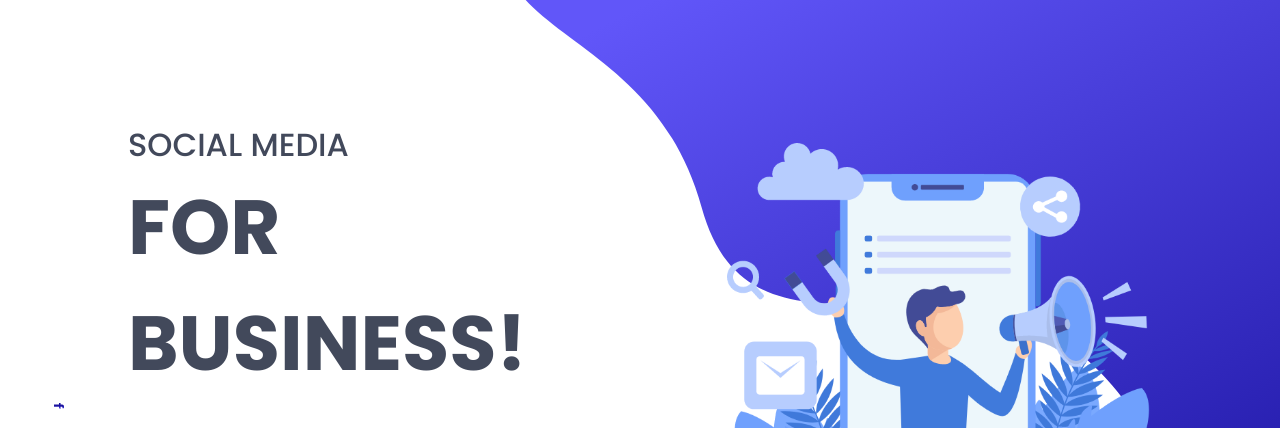
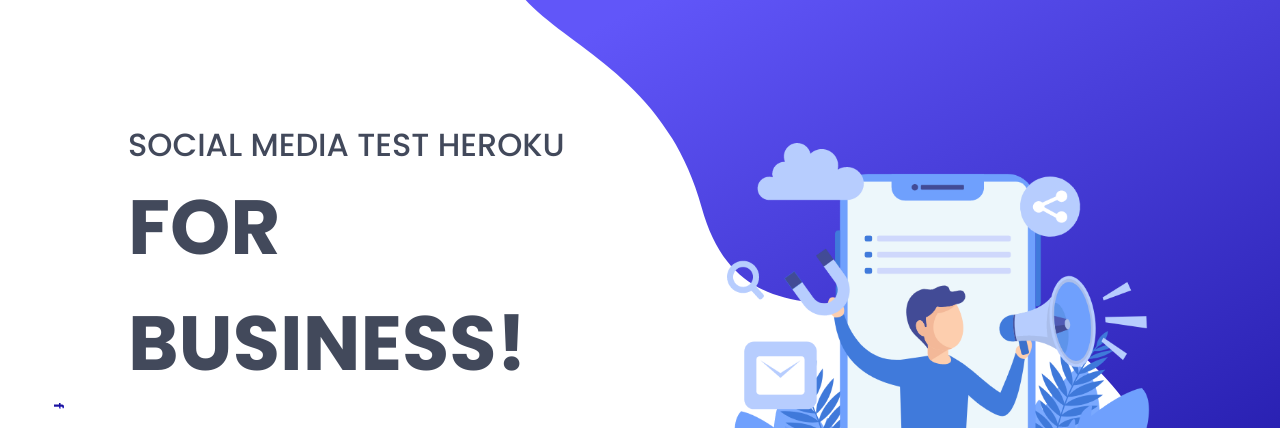
Before and after one commit to Mario2206/mario2206.github.io, a website: page index.html in a window 1280 px wide. Shown: the part 117-545 px from the top of the page. Drawn offline with Linux system fonts and the light colour scheme.

Commit message:
:tada: Test heroku

```diff
--- a/index.html
+++ b/index.html
@@ -40,7 +40,7 @@
         <section class="flex--row justify--between align--center header--content">
             <article class="flex--column align--baseline col6 col12-tablet my-5-tablet">
                 <h1 class="title--main title--light">
-                    SOCIAL MEDIA
+                    SOCIAL MEDIA TEST HEROKU
                     <br>
                     <span class="title--important">FOR BUSINESS!</span>
                 </h1>
```
